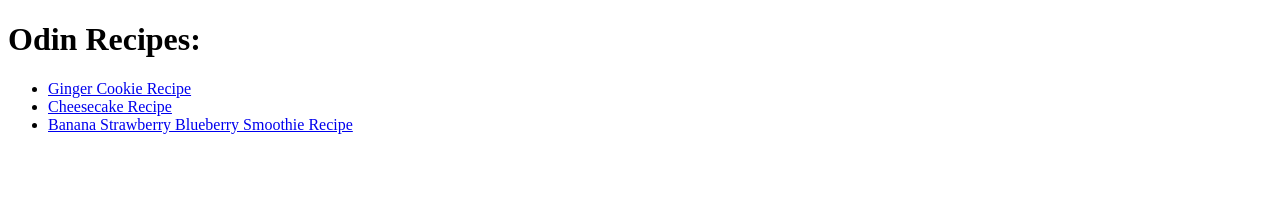
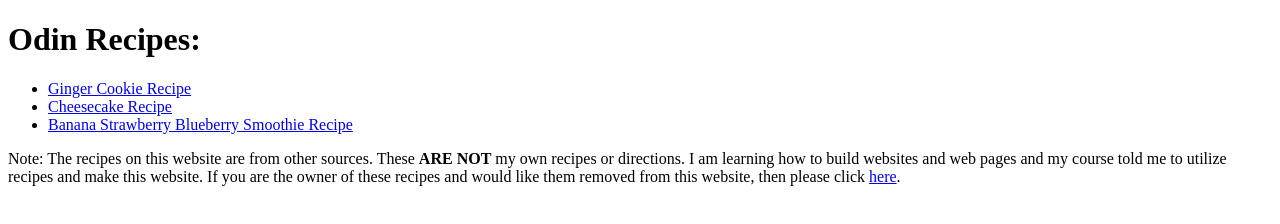
Before and after one commit to Noah-Menrath/odin-recipes, a plain HTML site: page index.html in a window 1280 px wide. Drawn offline with Linux system fonts and the light colour scheme.

Commit message:
Added about-me.html for contact information and added disclaimer on bottom of index.html

```diff
--- a/index.html
+++ b/index.html
@@ -12,8 +12,10 @@
             <li><a href="./recipes/ginger-cookies.html">Ginger Cookie Recipe</a></li>
             <li><a href="./recipes/cheesecake.html">Cheesecake Recipe</a></li>
             <li><a href="./recipes/smoothie.html">Banana Strawberry Blueberry Smoothie Recipe</a></li>
-
         </ul>
+        <p>Note: The recipes on this website are from other sources. These <strong>ARE NOT</strong> my own recipes or directions.
+        I am learning how to build websites and web pages and my course told me to utilize recipes and make this website. If you
+        are the owner of these recipes and would like them removed from this website, then please click <a href="./about-me.html">here</a>.</p>
     </body>
 
 
```
Also changed, not shown: about-me.html (added, +11 -0 lines).
